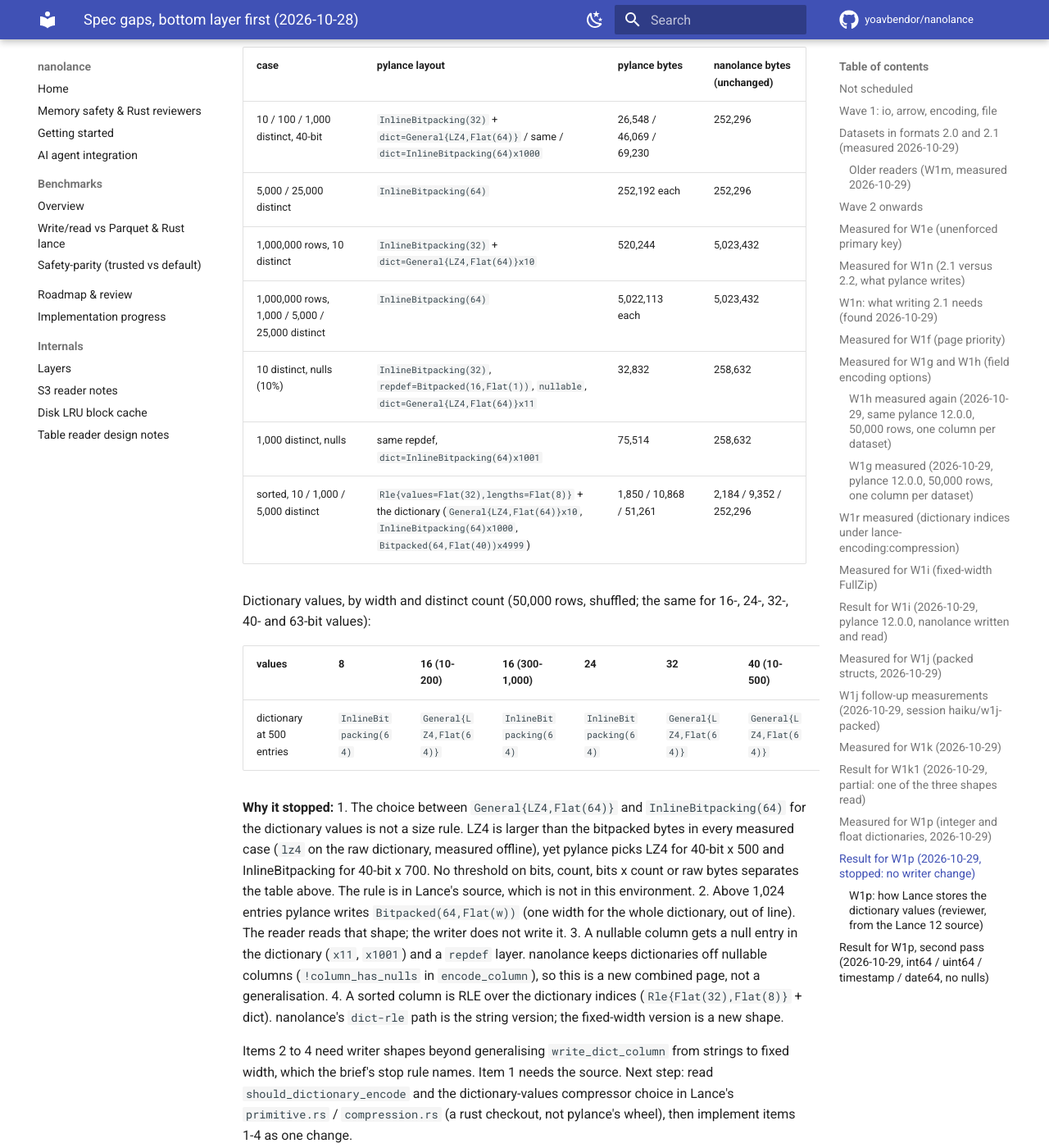
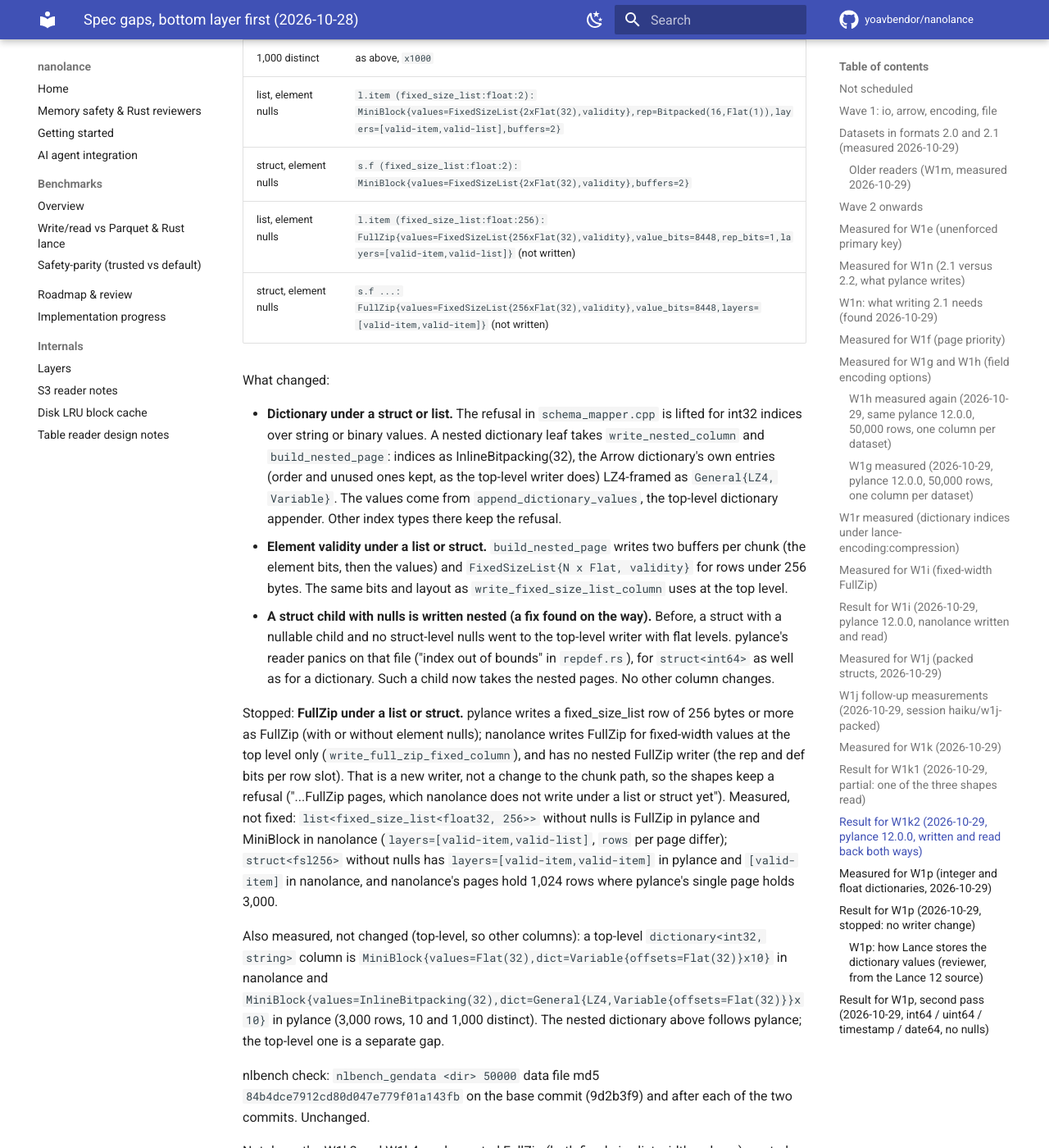
Before and after one commit to yoavbendor/nanolance, an MkDocs documentation site: the page built from docs/tasks/SPEC_GAPS.md, in a window 1280 px wide and 1400 px high, scrolled down 24011 px. Shown: the whole window at 82% size. Built offline with MkDocs 1.6.1 and Material for MkDocs 9.7.7, drawn with Linux system fonts in a browser that asks for light colours; comment, search, counter and statistics services are not loaded; some of the changed text lies outside the part shown.

Commit message:
docs: W1k2 result -- dictionaries under structs and lists written; fsl element nulls written under 256 bytes
Measured layouts (pylance 12.0.0) and what nanolance writes equal to them; the FullZip
shapes (rows of 256 bytes or more under a list or struct) stopped, with the nested
FullZip writer as what is missing. Also records the struct-child-with-nulls fix and
the top-level string dictionary layout gap (not changed here).

Co-Authored-By: Claude Haiku 5.5 <noreply@anthropic.com>
Claude-Session: https://claude.ai/code/session_014PGy9PK68gHvyR8T1r5ueY

```diff
--- a/docs/tasks/SPEC_GAPS.md
+++ b/docs/tasks/SPEC_GAPS.md
@@ -43,7 +43,7 @@ These stay as they are until a user asks, or the Lance pin moves:
 | W1i | `encoding.layout.full_zip.write` | Fixed-width full-zip and per-value compression | measured and done 2026-10-29, see "Result for W1i" | partial (Haiku session, 2026-10-29): the 256-byte rule and `structural-encoding` for fixed-width FSL and fixed_size_binary, element validity included, layout text equal to pylance's for 21 cases. Left: the page split (pylance: one page per input batch), per-value compression of a fixed-width FullZip page, `structural-encoding=fullzip` on variable width, a bool column or a list of lists under fullzip, and a fixed-width FullZip scan that is slower than mini-block (measured) |
 | W1j | `encoding.semi_structural.packed_struct`, `variable_packed_struct` | Packed structs: read pylance's first, then write them for `lance-encoding:packed` | measured 2026-10-29, see "Measured for W1j" | later, reviewer-led design: reading needs a packed-struct read plan with child fan-out (as `v20_packed_struct_sources` does for 2.0), and the VariablePackedStruct byte layout from Lance's source. Opt-in only, so behind the gaps every dataset meets |
 | W1k1 | `arrow.types.fixed_size_list` (read) | Read what pylance writes: a null element inside a fixed-size list under a list or struct (also W1a's all-null list<fsl>), `fixed_size_list<bool>`, `fixed_size_list<struct>` | measured 2026-10-29, see "Measured for W1k" and "Result for W1k1" | partial 2026-10-29: null elements under a list read (and all-null list<fsl>); stopped: `fixed_size_list<bool>` and `fixed_size_list<struct>` (see "Result for W1k1") |
-| W1k2 | `arrow.types.fixed_size_list`, `arrow.types.dictionary` (write) | Write them too, and dictionary columns inside structs and lists | measured 2026-10-29 | next (the list<fsl> element nulls and the dictionaries first; fsl<bool> / fsl<struct> only after W1k3 / W1k4) |
+| W1k2 | `arrow.types.fixed_size_list`, `arrow.types.dictionary` (write) | Write them too, and dictionary columns inside structs and lists | measured 2026-10-29 | partial 2026-10-29: dictionaries under a struct or list written (int32 indices, string / binary values); list<fsl> and struct<fsl> element nulls written for rows under 256 bytes; the 256-byte-and-wider shapes stopped (nested FullZip writer missing), see "Result for W1k2"; fsl<bool> / fsl<struct> refused until W1k3 / W1k4 |
 | W1k3 | `arrow.types.fixed_size_list` (read) | `fixed_size_list<bool, N>`: a bit-level item path in the mini-block chunk reader (`FixedSizeList{Nx Flat(1)}`) | "Result for W1k1" | later (rare shape; touches the shared chunk reader) |
 | W1k4 | `arrow.types.fixed_size_list` (read) | `fixed_size_list<struct>`: assemble a struct child of rows x N items from the leaf columns under the fixed-size layer | "Result for W1k1" | later (refused by name now) |
 | W1p | `encoding.config` | Integer and float dictionaries as Lance 12 writes them (files up to 1.9x pylance's size today) | measured 2026-10-29, see "Measured for W1p" and "Result for W1p" | partial 2026-10-29: int64, uint64, timestamp and date64 dictionaries (no nulls) write pylance's layout (all measured cases, see "Result for W1p, second pass"); left: nullable (W1p3), sorted RLE over dictionary indices (W1p2), float64 and 128-bit |
@@ -478,6 +478,71 @@ fsl_struct2.lance  v.item.x (int64): MiniBlock{values=InlineBitpacking(64),rows=
 Not started: the W1k2 writer side (both shapes are still refused on write), and C++ unit tests for the nested element
 validity path (the Python tests cover it end to end).
 
+## Result for W1k2 (2026-10-29, pylance 12.0.0, written and read back both ways)
+
+`bindings/python/tests/test_nested_write_shapes.py` (22 tests): nanolance writes, nanolance and pylance read equal (take
+included), the layout text equals pylance's (`nlance-pagelayout` on both files), and an append by nanolance to a
+pylance-written dataset reads back in pylance. 3,000 and 300,000 rows.
+
+| shape | result |
+|---|---|
+| `struct<k: dictionary<int32, string>, v: int64>` (10 and 1,000 distinct, with and without nulls) | **written**, layout equal |
+| `list<dictionary<int32, string>>` (10 and 1,000 distinct, with and without nulls) | **written**, layout equal |
+| `list<fixed_size_list<float32, 2>>` with null elements | **written**, layout equal (list and struct, 3,000 and 300,000 rows) |
+| `struct<fixed_size_list<float32, 2>>` with null elements | **written**, layout equal |
+| `list<fixed_size_list<float32, 256>>` and `struct<...256>` with null elements | **stopped**: refused by name (FullZip; see below) |
+| `fixed_size_list<bool>`, `fixed_size_list<struct>` | refused, as before (W1k3 / W1k4) |
+
+Layouts (pylance 12.0.0 measured; nanolance's output is equal in every row written; the leaf column is shown,
+`rows=` dropped):
+
+| case | pylance |
+|---|---|
+| struct<dict> no nulls | `s.k (dict:string:int32:false): MiniBlock{values=InlineBitpacking(32),dict=General{LZ4,Variable{offsets=Flat(32)}}x10}` |
+| struct<dict> with nulls | `s.k ...: MiniBlock{values=InlineBitpacking(32),repdef=Bitpacked(16,Flat(1)),nullable,dict=General{LZ4,Variable{offsets=Flat(32)}}x10}` |
+| list<dict> no nulls | `l.item (dict:string:int32:false): MiniBlock{values=InlineBitpacking(32),rep=Bitpacked(16,Flat(1)),dict=General{LZ4,...}x10,layers=[valid-item,valid-list]}` |
+| list<dict> with nulls | `l.item ...: MiniBlock{values=InlineBitpacking(32),rep=Bitpacked(16,Flat(1)),repdef=Bitpacked(16,Flat(1)),nullable,dict=General{LZ4,...}x10,layers=[nullable-item,valid-list]}` |
+| 1,000 distinct | as above, `x1000` |
+| list<fsl2>, element nulls | `l.item (fixed_size_list:float:2): MiniBlock{values=FixedSizeList{2xFlat(32),validity},rep=Bitpacked(16,Flat(1)),layers=[valid-item,valid-list],buffers=2}` |
+| struct<fsl2>, element nulls | `s.f (fixed_size_list:float:2): MiniBlock{values=FixedSizeList{2xFlat(32),validity},buffers=2}` |
+| list<fsl256>, element nulls | `l.item (fixed_size_list:float:256): FullZip{values=FixedSizeList{256xFlat(32),validity},value_bits=8448,rep_bits=1,layers=[valid-item,valid-list]}` (not written) |
+| struct<fsl256>, element nulls | `s.f ...: FullZip{values=FixedSizeList{256xFlat(32),validity},value_bits=8448,layers=[valid-item,valid-item]}` (not written) |
+
+What changed:
+
+- **Dictionary under a struct or list.** The refusal in `schema_mapper.cpp` is lifted for int32 indices over string or
+  binary values. A nested dictionary leaf takes `write_nested_column` and `build_nested_page`: indices as
+  InlineBitpacking(32), the Arrow dictionary's own entries (order and unused ones kept, as the top-level writer does)
+  LZ4-framed as `General{LZ4, Variable}`. The values come from `append_dictionary_values`, the top-level dictionary
+  appender. Other index types there keep the refusal.
+- **Element validity under a list or struct.** `build_nested_page` writes two buffers per chunk (the element bits, then
+  the values) and `FixedSizeList{N x Flat, validity}` for rows under 256 bytes. The same bits and layout as
+  `write_fixed_size_list_column` uses at the top level.
+- **A struct child with nulls is written nested (a fix found on the way).** Before, a struct with a nullable child and no
+  struct-level nulls went to the top-level writer with flat levels. pylance's reader panics on that file ("index out of
+  bounds" in `repdef.rs`), for `struct<int64>` as well as for a dictionary. Such a child now takes the nested pages.
+  No other column changes.
+
+Stopped: **FullZip under a list or struct.** pylance writes a fixed_size_list row of 256 bytes or more as FullZip
+(with or without element nulls); nanolance writes FullZip for fixed-width values at the top level only
+(`write_full_zip_fixed_column`), and has no nested FullZip writer (the rep and def bits per row slot). That is a new
+writer, not a change to the chunk path, so the shapes keep a refusal ("...FullZip pages, which nanolance does not write
+under a list or struct yet"). Measured, not fixed: `list<fixed_size_list<float32, 256>>` without nulls is FullZip in
+pylance and MiniBlock in nanolance (`layers=[valid-item,valid-list]`, `rows` per page differ); `struct<fsl256>`
+without nulls has `layers=[valid-item,valid-item]` in pylance and `[valid-item]` in nanolance, and nanolance's pages hold
+1,024 rows where pylance's single page holds 3,000.
+
+Also measured, not changed (top-level, so other columns): a top-level `dictionary<int32, string>` column is
+`MiniBlock{values=Flat(32),dict=Variable{offsets=Flat(32)}x10}` in nanolance and
+`MiniBlock{values=InlineBitpacking(32),dict=General{LZ4,Variable{offsets=Flat(32)}}x10}` in pylance (3,000 rows, 10 and 1,000
+distinct). The nested dictionary above follows pylance; the top-level one is a separate gap.
+
+nlbench check: `nlbench_gendata <dir> 50000` data file md5 `84b4dce7912cd80d047e779f01a143fb` on the base commit
+(9d2b3f9) and after each of the two commits. Unchanged.
+
+Not done: the W1k3 and W1k4 reads; nested FullZip (both fixed-size list widths, above); nested dictionaries with index
+types other than int32 and with fixed-width values.
+
 ## Measured for W1p (integer and float dictionaries, 2026-10-29)
 
 pylance 12.0.0, 50,000 rows a column; nanolance today in the last column:
```
